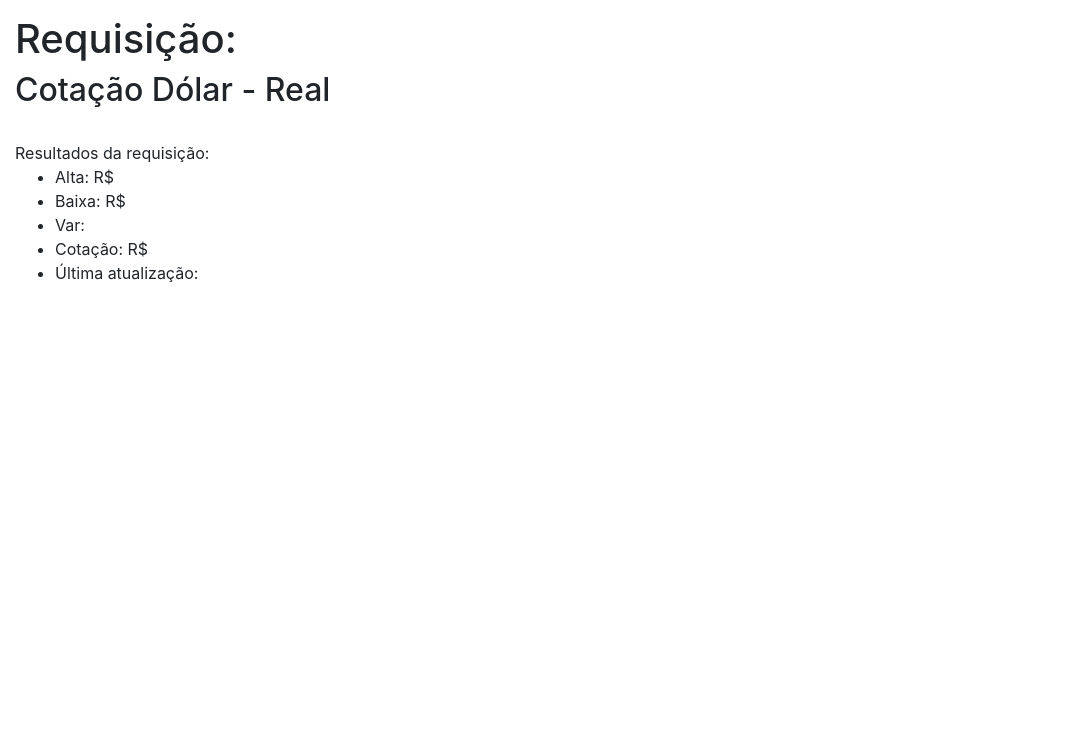
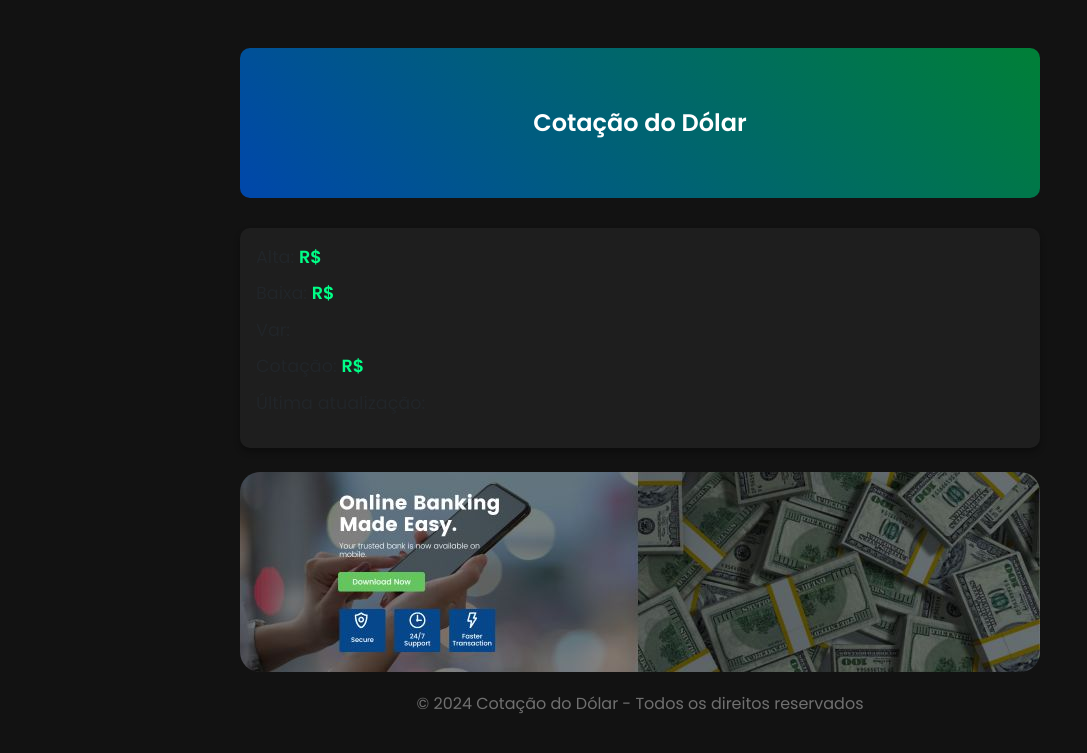
Before and after one commit to LuisMig-code/App-Requisicao-Dolar, a Flask app: page / in a window 1280 px wide. Shown: the top 753 px of the page, without its empty margins (0-1087 px from the left). Run offline with Flask 3, Linux system fonts and the light colour scheme; some libraries are stand-ins or nearby versions.

Commit message:
Fiz um visual mais interessante , alterei o HTML , CSS e coloquei imagens

```diff
--- a/app.py
+++ b/app.py
@@ -11,9 +11,10 @@
 dados_create_date = None
 dados_cotacao = None
 
+
 def realizaReqCambio():
     # Faz uma requisição para a API
-    response = requests.get(f'https://economia.awesomeapi.com.br/last/USD')
+    response = requests.get('https://economia.awesomeapi.com.br/last/USD')
     if response.status_code == 200:
         dados = response.json()
         dados = dados['USDBRL']
@@ -25,17 +26,41 @@
         dados_timestamp = dados['timestamp']
         dados_create_date = dados['create_date']
 
-        return dados_alta,dados_baixa,dados_var,dados_timestamp,dados_create_date,dados_cotacao
+        return (
+            dados_alta,
+            dados_baixa,
+            dados_var,
+            dados_timestamp,
+            dados_create_date,
+            dados_cotacao,
+        )
+
+    else:
+        print('Erro ao fazer a requisição:', response.status_code)
 
 
-    else:
-        print("Erro ao fazer a requisição:", response.status_code)
+(
+    dados_alta,
+    dados_baixa,
+    dados_var,
+    dados_timestamp,
+    dados_create_date,
+    dados_cotacao,
+) = realizaReqCambio()
 
-dados_alta,dados_baixa,dados_var,dados_timestamp,dados_create_date,dados_cotacao = realizaReqCambio()
 
 @app.route('/')
 def index():
-    return render_template('index.html' , alta = dados_alta , baixa = dados_baixa , cotacao = dados_cotacao , var = dados_var , timestamp = dados_timestamp , created_date = dados_create_date)
+    return render_template(
+        'index.html',
+        alta=dados_alta,
+        baixa=dados_baixa,
+        cotacao=dados_cotacao,
+        var=dados_var,
+        timestamp=dados_timestamp,
+        created_date=dados_create_date,
+    )
+
 
 if __name__ == '__main__':
-    app.run(debug=True , port=8080)
+    app.run(debug=True, port=8080, host='0.0.0.0')
--- /dev/null
+++ b/static/css/style.css
@@ -0,0 +1,60 @@
+body {
+    font-family: 'Poppins', sans-serif;
+    background-color: #121212;
+    color: #d1d1d1;
+}
+
+.banner {
+    background: linear-gradient(45deg, #0047AB, #008037);
+    height: 150px;
+    display: flex;
+    align-items: center;
+    justify-content: center;
+    border-radius: 10px;
+    color: #fff;
+    font-size: 1.5rem;
+    font-weight: 600;
+    margin-bottom: 20px;
+    width: 800px;
+    margin: 30px auto;
+}
+
+.banner-2 {
+    margin: 30px auto;
+    height: 200px;
+    display: flex;
+    align-items: center;
+    justify-content: center;
+    border-radius: 10px;
+    color: #fff;
+    font-size: 1.5rem;
+    font-weight: 600;
+    margin-bottom: 20px;
+}
+
+.img-banner {
+    border-radius: 20px;
+}
+
+.card {
+    background-color: #1e1e1e;
+    border: none;
+    border-radius: 10px;
+    box-shadow: 0 4px 6px rgba(0, 0, 0, 0.3);
+}
+
+.card-body li {
+    font-size: 1.1rem;
+    margin-bottom: 10px;
+}
+
+.highlight {
+    color: #00FF87;
+    font-weight: bold;
+}
+
+footer {
+    margin-top: 20px;
+    text-align: center;
+    color: #707070;
+}
--- a/static/style.css
+++ /dev/null
@@ -1,3 +0,0 @@
-body {
-    padding: 15px;
-}
--- a/templates/index.html
+++ b/templates/index.html
@@ -3,25 +3,48 @@
 <head>
     <meta charset="UTF-8">
     <meta name="viewport" content="width=device-width, initial-scale=1.0">
-    <title>Requisição</title>
-    <link href="https://maxcdn.bootstrapcdn.com/bootstrap/4.5.2/css/bootstrap.min.css" rel="stylesheet">
-    <link rel="stylesheet" type="text/css" href="../static/style.css">
+    <link rel="icon" type="image/x-icon" href="../static/img/fav-icon.png">
+    <title>Cotação do Dólar</title>
+    <!-- Bootstrap CSS -->
+    <link href="https://cdn.jsdelivr.net/npm/bootstrap@5.3.0-alpha1/dist/css/bootstrap.min.css" rel="stylesheet">
+    <!-- Google Font Poppins -->
+    <link href="https://fonts.googleapis.com/css2?family=Poppins:wght@400;600&display=swap" rel="stylesheet">
+    <link rel="stylesheet" type="text/css" href="../static/css/style.css">
 </head>
+
 <body>
+    <div class="container mt-5">
+        <!-- Banner -->
+        <div class="banner">
+            Cotação do Dólar
+        </div>
 
-    <h1>Requisição:</h1>
-    <h2>Cotação Dólar - Real</h2>
-    <br>
-    <span>Resultados da requisição:</span>
-    <ul>
-        <li>Alta: R$ {{alta}}</li>
-        <li>Baixa: R$ {{baixa}}</li>
-        <li>Var: {{var}}</li>
-        <li>Cotação: R$ {{cotacao}}</li>
-        <li>Última atualização: {{created_date}}</li>
-    </ul>
+        <!-- Cotação Card -->
+        <div class="card mx-auto" style="max-width: 800px;">
+            <div class="card-body">
+                <ul class="list-unstyled">
+                    <li>Alta: <span class="highlight">R$ {{alta}}</span></li>
+                    <li>Baixa: <span class="highlight">R$ {{baixa}}</span></li>
+                    <li>Var: <span class="highlight">{{var}}</span></li>
+                    <li>Cotação: <span class="highlight">R$ {{cotacao}}</span></li>
+                    <li>Última atualização: <span class="highlight">{{created_date}}</span></li>
+                </ul>
+            </div>
+        </div>
 
-<script src="../static/scripts.js"></script>
+        <!-- Banner Inferior -->
+        <div class="banner-2 mt-4">
+            <img src="../static/img/banner.jpg" alt="Minha Imagem" class="img-banner" />
+        </div>
 
+        <!-- Footer -->
+        <footer>
+            <p>&copy; 2024 Cotação do Dólar - Todos os direitos reservados</p>
+        </footer>
+    </div>
+
+    <!-- Bootstrap JS -->
+    <script src="https://cdn.jsdelivr.net/npm/bootstrap@5.3.0-alpha1/dist/js/bootstrap.bundle.min.js"></script>
 </body>
+
 </html>
```
Also changed, not shown: compose.yaml (added, +8 -0 lines), static/img/banner.jpg (added), static/img/fav-icon.png (added), static/js/scripts.js (added).
